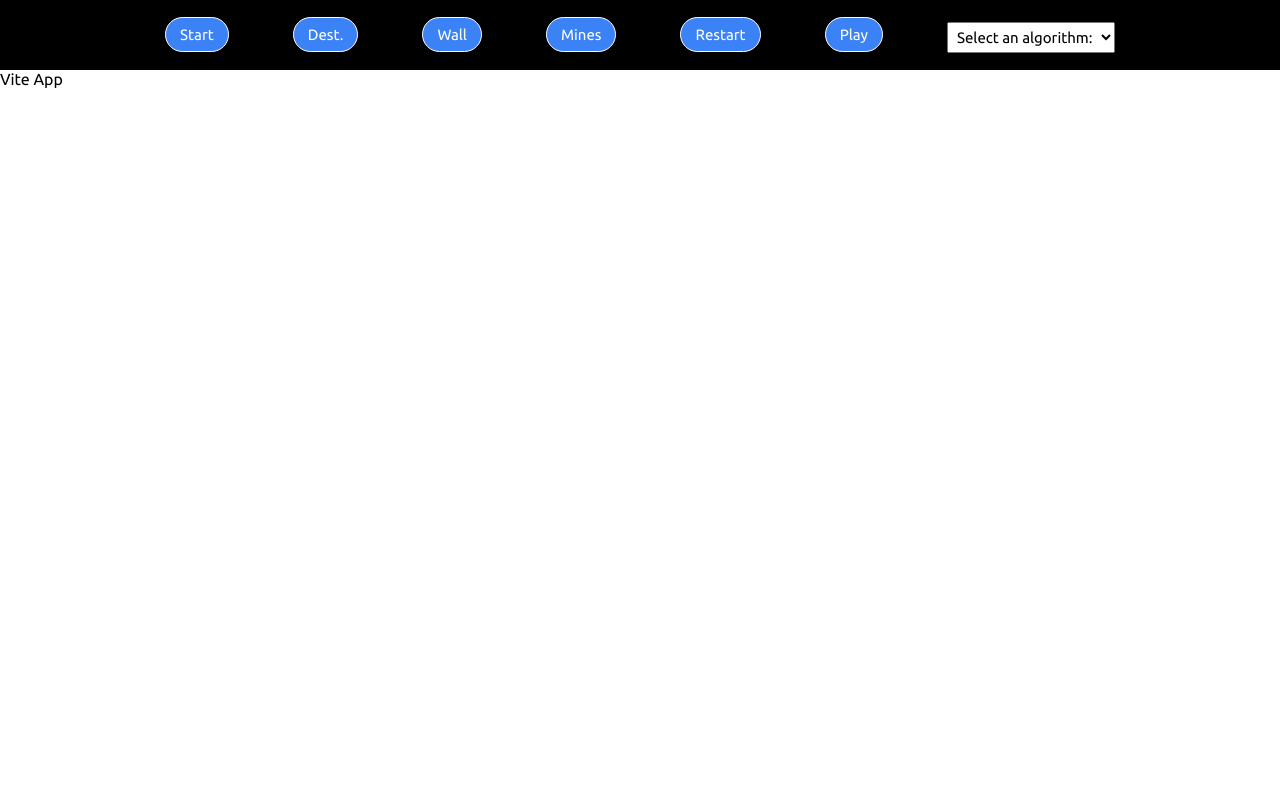
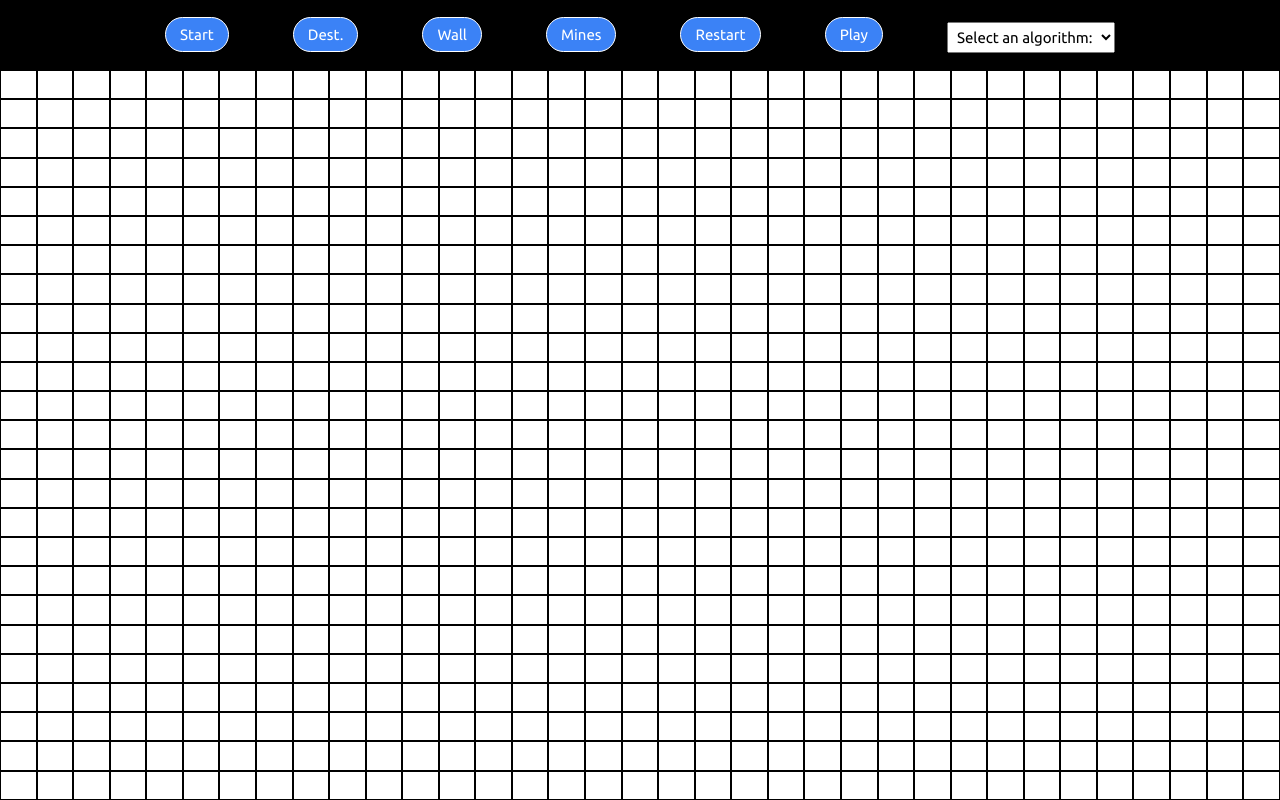
Before and after one commit to N-I-H-A-L/algorithm-visualiser, a React (Vite) app: page / in a window 1280 px wide. Built offline with nearby package versions, Linux system fonts and the light colour scheme.

Commit message:
Grid for Traversal

```diff
--- a/src/App.jsx
+++ b/src/App.jsx
@@ -1,11 +1,12 @@
 import './App.css'
-import Navbar from './components/Navbar'
+import Navbar from './components/Navbar';
+import Grid from './components/Grid';
 
 function App() {
   return (
     <>
       <Navbar />
-      Vite App
+      <Grid numRows={25} numCols={35}/>
     </>
   )
 }
--- /dev/null
+++ b/src/components/Grid.jsx
@@ -0,0 +1,24 @@
+import React from 'react';
+import "./css/Grid.css";
+
+const Grid = ({ numRows, numCols }) => {
+  // Generate rows and cells for the grid
+  const rows = [];
+  for (let i = 0; i < numRows; i++) {
+    const cells = [];
+    for (let j = 0; j < numCols; j++) {
+      cells.push(<div id={`${i}-${j}`} className="cell"></div>);
+    }
+    rows.push(<div key={i} className="row">{cells}</div>);
+  }
+
+  return (
+    <>
+        <div style={{ '--rows': numRows, '--cols': numCols }} className="grid-container">
+            {rows}
+        </div>
+    </>
+  );
+};
+
+export default Grid;
--- /dev/null
+++ b/src/components/css/Grid.css
@@ -0,0 +1,16 @@
+:root{
+    --border-width: calc(var(--rows)*0.5);
+    --total-height: calc(100vh - 70px);
+}
+
+.row{
+    height: calc(var(--total-height)/var(--rows));
+    width: calc(100vw - var(--border-width));
+    display: flex;
+}
+
+.cell{
+    height: 100%;
+    width: calc(100vw/var(--cols));
+    border: 0.5px solid black;
+}
```
